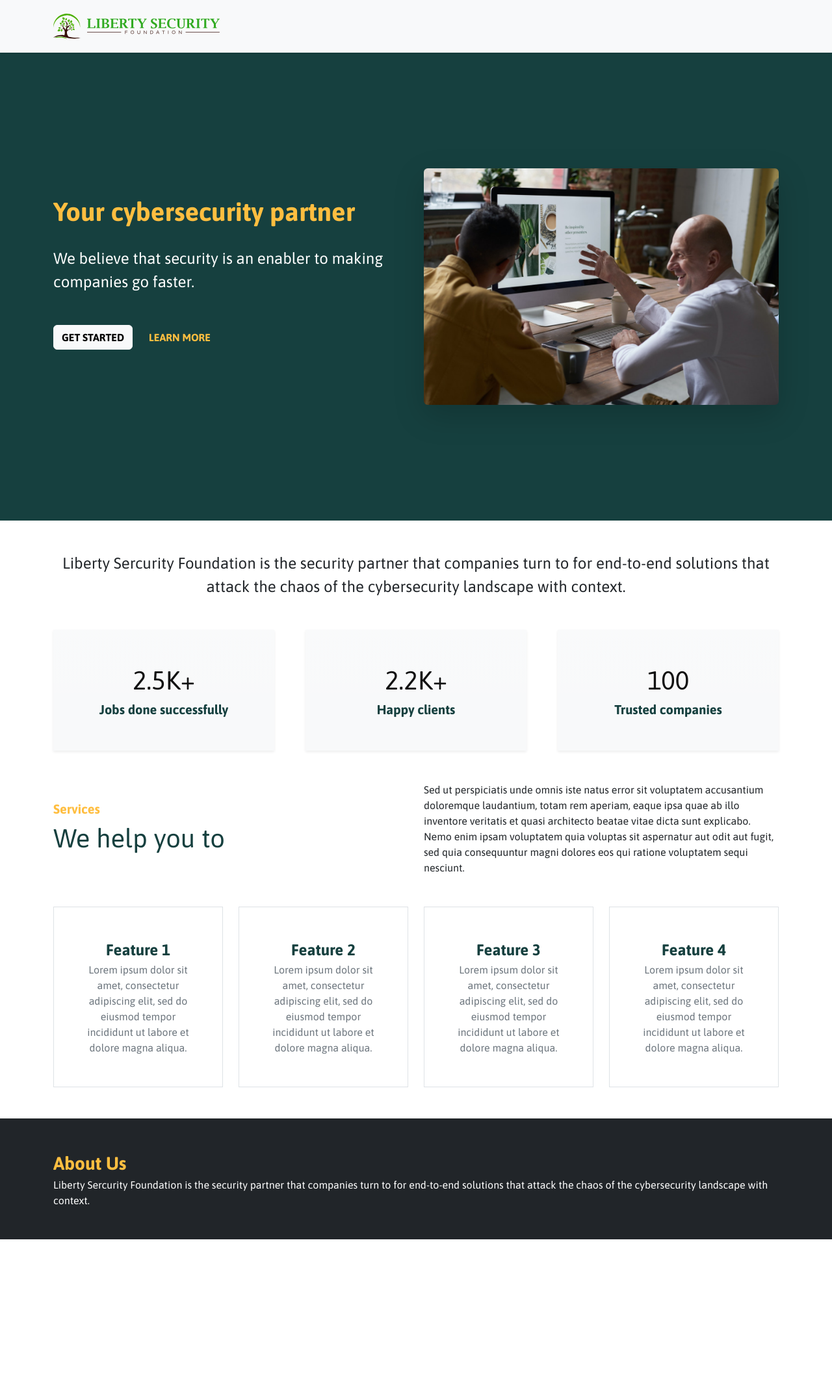
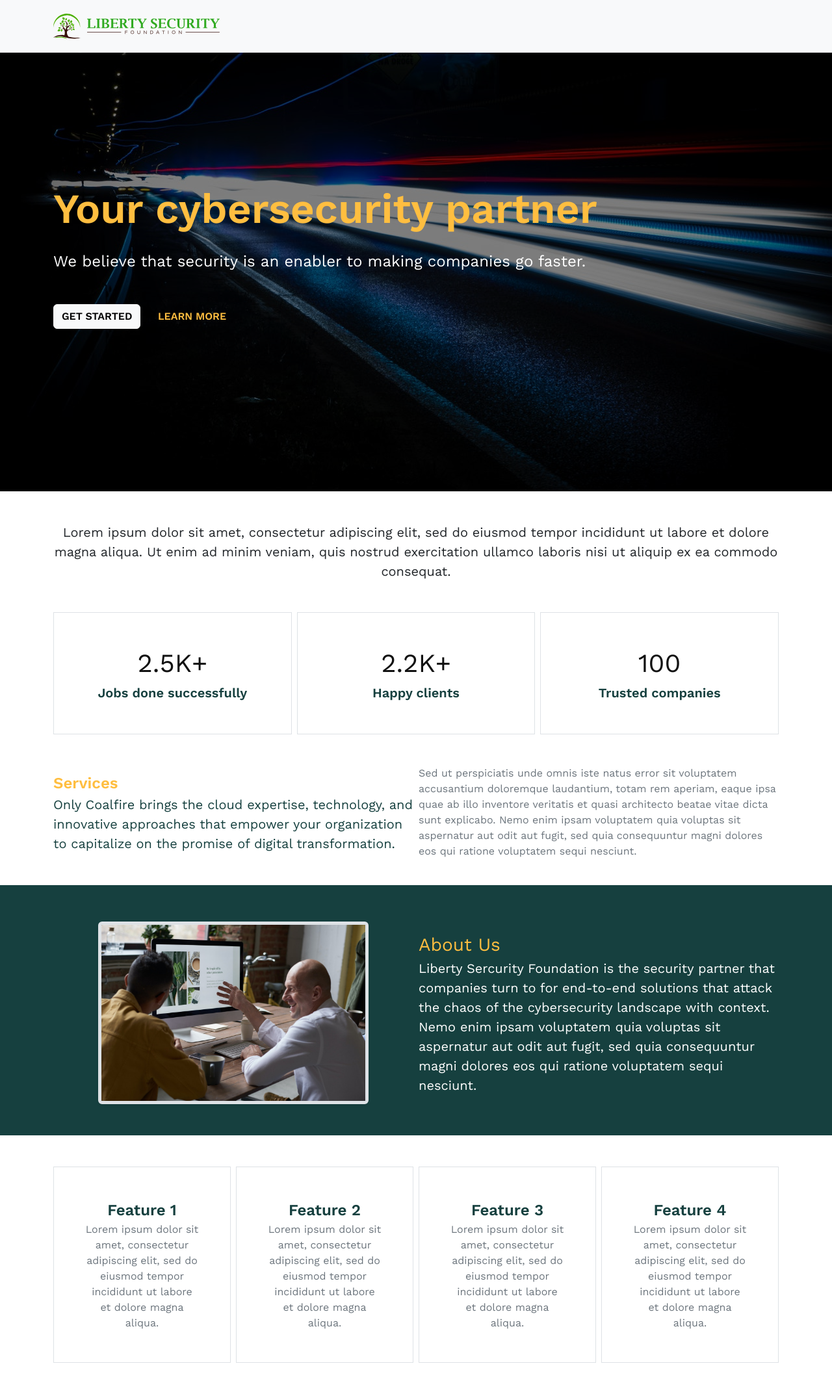
Before and after one commit to evokeapps/lib-sec-foundation, a Jekyll site: the page built from index.md, in a window 1280 px wide. Shown: the whole page at 65% size. Built offline with Jekyll 4.4.1, drawn with Linux system fonts in a browser that asks for light colours; before the commit the page ends 1955 px from its top, so only the background shows below that.

Commit message:
Updated home page

```diff
--- a/_includes/head.html
+++ b/_includes/head.html
@@ -4,9 +4,9 @@
 {% seo %}
 <link href="https://cdn.jsdelivr.net/npm/bootstrap@5.2.0/dist/css/bootstrap.min.css" rel="stylesheet"
     integrity="sha384-gH2yIJqKdNHPEq0n4Mqa/HGKIhSkIHeL5AyhkYV8i59U5AR6csBvApHHNl/vI1Bx" crossorigin="anonymous">
-<link rel="preconnect" href="https://fonts.googleapis.com" />
-<link rel="preconnect" href="https://fonts.gstatic.com" crossorigin />
-<link href="https://fonts.googleapis.com/css2?family=Asap:wght@400;700&display=swap" rel="stylesheet" />
+<link rel="preconnect" href="https://fonts.googleapis.com">
+<link rel="preconnect" href="https://fonts.gstatic.com" crossorigin>
+<link href="https://fonts.googleapis.com/css2?family=Work+Sans:wght@400;600&display=swap" rel="stylesheet">
 <link rel="stylesheet" href="{{'/assets/css/base.css' | relative_url}}" />
 {% if page.css %} {% assign css = '/assets/css/'| append: {{page.css}} | append:
 '.css' %}
--- a/_layouts/home.html
+++ b/_layouts/home.html
@@ -1,47 +1,63 @@
 ---
 layout: default
 ---
-<div class="bg-primary header-bg d-flex align-items-center mb-5">
+<div class="header-bg">
+    <div class="header-overlay d-flex align-items-center mb-5">
         <div class="container">
-        <div class="row py-5 d-flex align-items-center">
-            <div class="col text-start">
-                <div class="fs-1 fw-bold mb-4 text-accent">{{page.headline}}</div>
+            <div class="row py-5 d-flex align-items-center g-5">
+                <div class="co text-center text-md-start">
+                    <div class="display-3 fw-bold mb-4 text-accent">{{page.headline}}</div>
                     <div class="fs-4 text-light mb-5">{{page.subhead}}</div>
                     <div class="mb-5">
                         <a href="#start" class="btn btn-light fw-bold me-2 text-uppercase">Get started</a>
                         <a href="#start" class="btn btn-text text-accent fw-bold text-uppercase">Learn More</a>
                     </div>
                 </div>
-            <div class="col">
-                <img src="{{'assets/img/company.jpeg' | relative_url}}" class="img-fluid shadow-lg rounded">
             </div>
         </div>
     </div>
 </div>
-<div class="container">
+<div class="container mb-5">
     <div class="row mb-5">
-        <div class="col fs-4 text-center">{{page.about}}</div>
+        <div class="col fs-5 text-center">{{page.summary}}</div>
     </div>
-    <div class="row g-5 row-cols-1 row-cols-md-3 mb-5">
+    <div class="row g-2 row-cols-1 row-cols-md-3 mb-5">
         {% for item in page.statistics %}
         <div class="col">
-            <div class="p-5 text-center shadow-sm bg-light bg-gradient">
+            <div class="p-5 text-center border">
                 <div class="fs-1 text-dark">{{item.number}}</div>
                 <div class="fs-5 text-primary fw-bold">{{item.title}}</div>
             </div>
         </div>
         {% endfor %}
     </div>
-    <div class="row mb-5 d-flex align-items-center">
-        <div class="col">
-            <div class="fs-5 fw-bold text-accent">Services</div>
-            <div class="fs-1 text-primary">We help you to</div>
+    <div class="row g-2 mb-5 d-flex align-items-center">
+        <div class="col-12 col-md-6 text-center text-md-start">
+            <div class="fs-4 fw-bold text-accent">Services</div>
+            <div class="fs-5 text-primary">Only Coalfire brings the cloud expertise, technology, and innovative
+                approaches that empower your organization to capitalize on the promise of digital transformation.</div>
         </div>
-        <div class="col">
-            <div class="fs-6">{{page.services-description}}</div>
+        <div class="col-12 col-md-6 text-center text-md-start">
+            <div class="fs-6 text-muted">{{page.services-description}}</div>
         </div>
     </div>
-    <div class="row mb-5 row-cols-1 row-cols-md-2 row-cols-lg-4">
+</div>
+<div class="bg-primary mb-5">
+    <div class="container">
+        <div class="row g-2 py-5 d-flex align-items-center">
+            <div class="col-12 col-lg-6 text-center">
+                <img src="{{'assets/img/company.jpeg' | relative_url}}"
+                    class="img-fluid rounded shadow-sm border border-5 w-75">
+            </div>
+            <div class="col-12 col-lg-6 text-center text-lg-start">
+                <div class="fs-3 text-accent">About Us</div>
+                <div class="fs-5 text-light">{{page.about}}</div>
+            </div>
+        </div>
+    </div>
+</div>
+<div class="container">
+    <div class="row g-2 mb-5 row-cols-1 row-cols-md-2 row-cols-lg-4">
         {% for feature in page.features %}
         <div class="col">
             <div class="p-5 text-center border h-100">
@@ -52,13 +68,3 @@ layout: default
         {% endfor %}
     </div>
 </div>
-<div class="bg-dark mb-5">
-    <div class="container">
-        <div class="row py-5">
-            <div class="col">
-                <div class="fs-3 fw-bold text-accent">About Us</div>
-                <div class="text-light">{{page.about}}</div>
-            </div>
-        </div>
-    </div>
-</div>
--- a/assets/css/base.scss
+++ b/assets/css/base.scss
@@ -9,7 +9,7 @@
 }
 
 * {
-  font-family: 'Asap', sans-serif;
+  font-family: 'Work Sans', sans-serif;
   user-select: none;
 }
 
--- a/assets/css/home.scss
+++ b/assets/css/home.scss
@@ -2,5 +2,11 @@
 ---
 
 .header-bg {
-  min-height: 80vh;
+  background-image: url('../img/header-bg.jpeg');
+  background-position: top;
+  background-size: cover;
 }
+.header-overlay {
+  background-color: rgba(0, 0, 0, 0.5);
+  min-height: 75vh;
+}
--- a/index.md
+++ b/index.md
@@ -30,5 +30,7 @@ services-description:
   vitae dicta sunt explicabo. Nemo enim ipsam voluptatem quia voluptas sit aspernatur aut odit aut fugit,
   sed quia consequuntur magni dolores eos qui ratione voluptatem sequi nesciunt.
 
-about: Liberty Sercurity Foundation is the security partner that companies turn to for end-to-end solutions that attack the chaos of the cybersecurity landscape with context.
+about:
+  Liberty Sercurity Foundation is the security partner that companies turn to for end-to-end solutions that attack the chaos of the cybersecurity landscape with context. Nemo enim ipsam voluptatem quia voluptas sit aspernatur aut odit aut fugit,
+  sed quia consequuntur magni dolores eos qui ratione voluptatem sequi nesciunt.
 ---
```
Also changed, not shown: assets/img/header-bg.jpeg (added), assets/img/logo-only.svg (added), 1 other file. Lines whose indentation alone changed are shown as unchanged.
